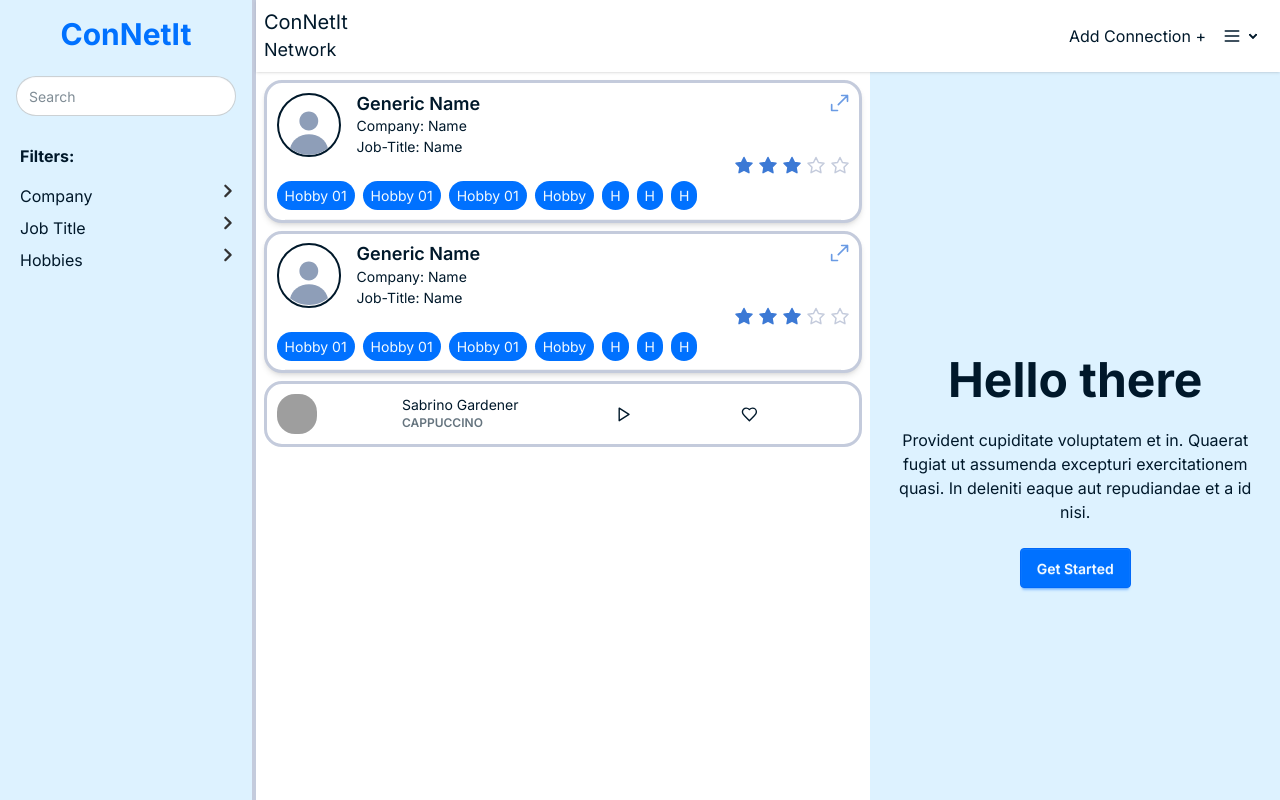
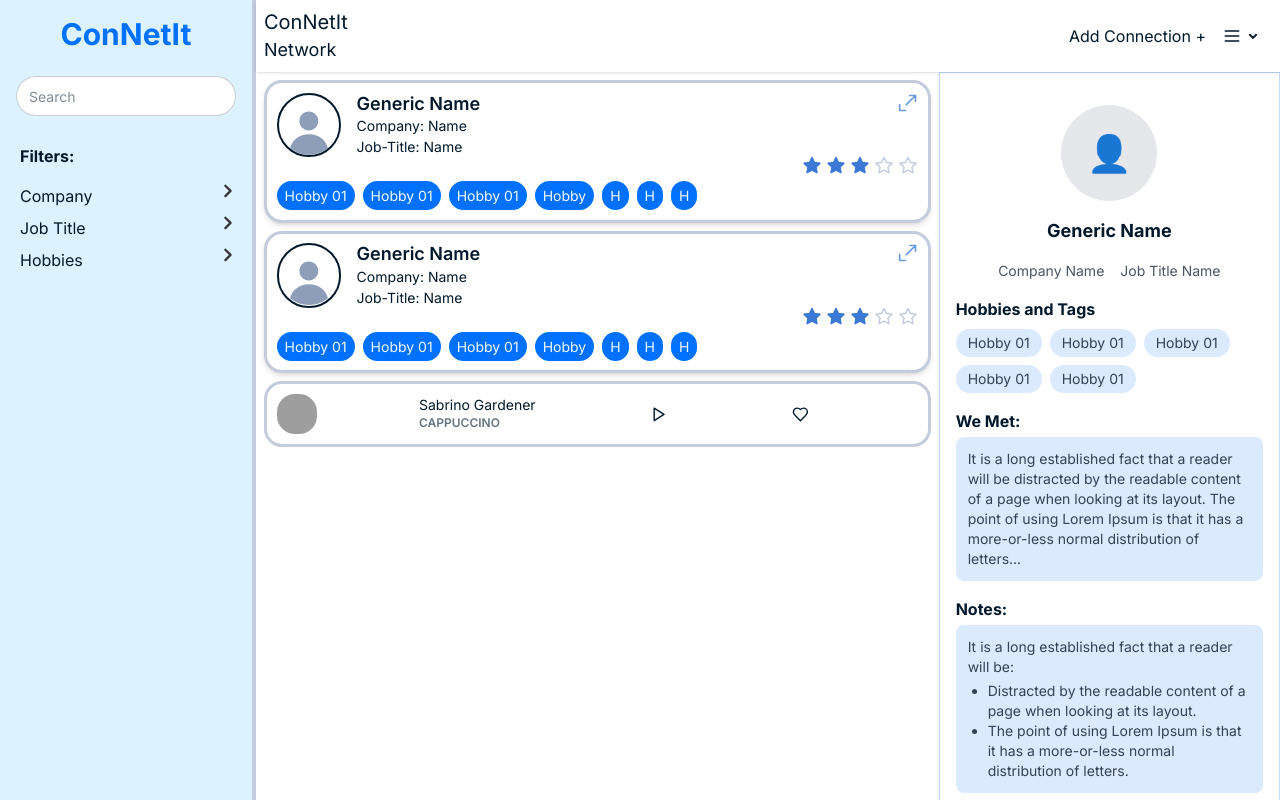
Before and after one commit to FabianoGLentini/ConNetIt, a Next.js app in the folder frontend/: page / in a window 1280 px wide. Built offline with nearby package versions, Linux system fonts and the light colour scheme; grey boxes are pictures that could not be loaded.

Commit message:
Add: rough template layout

```diff
--- a/frontend/app/components/layout/ConnectionInfoDisplay.tsx
+++ b/frontend/app/components/layout/ConnectionInfoDisplay.tsx
@@ -1,23 +1,99 @@
 import React from "react";
+// import { FaStar, FaRegStar } from "react-icons/fa";
+// import { FiEdit2, FiPlus } from "react-icons/fi";
 
-const ConnectionInfoDisplay = () => {
+const hobbies = ["Hobby 01", "Hobby 01", "Hobby 01", "Hobby 01", "Hobby 01"];
+// const stars = [true, true, true, false, false];
+
+const ConnectionDisplayBar = () => {
   return (
-    // TODO implment
-    // TODO deside if edit connnection will create new window...?
-    <div className="hero bg-base-200 min-h-screen">
-      <div className="hero-content text-center">
-        <div className="">
-          <h1 className="text-5xl font-bold">Hello there</h1>
-          <p className="py-6">
-            Provident cupiditate voluptatem et in. Quaerat fugiat ut assumenda
-            excepturi exercitationem quasi. In deleniti eaque aut repudiandae et
-            a id nisi.
-          </p>
-          <button className="btn btn-primary">Get Started</button>
+    <div className="w-full min-h-screen border border-blue-200 p-4 shadow-sm bg-base-100 space-y-4">
+      {/* Edit icon */}
+      <div className="flex justify-end">
+        {/* <FiEdit2 className="text-blue-300 text-xl" /> */}
+      </div>
+
+      {/* Avatar */}
+      <div className="flex justify-center">
+        <div className="w-24 h-24 rounded-full bg-gray-200 flex items-center justify-center">
+          <div className="text-4xl text-gray-400">👤</div>
+        </div>
+      </div>
+
+      {/* Name + Rating */}
+      <div className="text-center">
+        <h2 className="font-bold text-lg">Generic Name</h2>
+        {/* <div className="flex justify-center mt-1">
+          {stars.map((filled, idx) =>
+            filled ? (
+              <FaStar key={idx} className="text-blue-400" />
+            ) : (
+              <FaRegStar key={idx} className="text-blue-300" />
+            )
+          )}
+        </div> */}
+      </div>
+
+      {/* Company & Job */}
+      <div className="flex justify-center gap-4 text-sm text-gray-600">
+        <span>Company Name</span>
+        <span>Job Title Name</span>
+      </div>
+
+      {/* Hobbies + Add */}
+      <div>
+        <div className="flex justify-between items-center mb-2">
+          <h3 className="font-bold">Hobbies and Tags</h3>
+          {/* <FiPlus className="text-blue-300 text-lg" /> */}
+        </div>
+        <div className="flex flex-wrap gap-2">
+          {hobbies.map((hobby, idx) => (
+            <span
+              key={idx}
+              className="bg-blue-100 px-3 py-1 rounded-full text-sm text-gray-700"
+            >
+              {hobby}
+            </span>
+          ))}
+        </div>
+      </div>
+
+      {/* We Met Section */}
+      <div>
+        <div className="flex justify-between items-center">
+          <h4 className="font-bold">We Met:</h4>
+          {/* <FiEdit2 className="text-blue-300" /> */}
+        </div>
+        <p className="bg-blue-100 p-3 mt-1 text-sm rounded-lg text-gray-700">
+          It is a long established fact that a reader will be distracted by the
+          readable content of a page when looking at its layout. The point of
+          using Lorem Ipsum is that it has a more-or-less normal distribution of
+          letters...
+        </p>
+      </div>
+
+      {/* Notes Section */}
+      <div>
+        <div className="flex justify-between items-center">
+          <h4 className="font-bold">Notes:</h4>
+          {/* <FiEdit2 className="text-blue-300" /> */}
+        </div>
+        <div className="bg-blue-100 p-3 mt-1 text-sm rounded-lg text-gray-700 space-y-1">
+          <p>It is a long established fact that a reader will be:</p>
+          <ul className="list-disc ml-5">
+            <li>
+              Distracted by the readable content of a page when looking at its
+              layout.
+            </li>
+            <li>
+              The point of using Lorem Ipsum is that it has a more-or-less
+              normal distribution of letters.
+            </li>
+          </ul>
         </div>
       </div>
     </div>
   );
 };
 
-export default ConnectionInfoDisplay;
+export default ConnectionDisplayBar;
--- a/frontend/app/page.tsx
+++ b/frontend/app/page.tsx
@@ -15,8 +15,8 @@ export default function Home() {
 
         <NavBar />
 
-        <section className="grid grid-cols-5">
-          <div className="col-span-3">
+        <section className="grid grid-cols-6">
+          <div className="col-span-4">
             <Network />
           </div>
           <div className="col-span-2">
```
